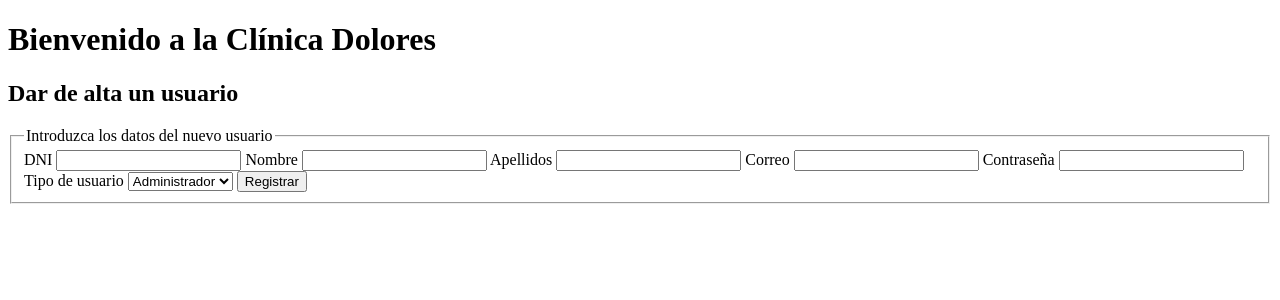
After one commit to jaguileraaguilera/clinica, a PHP site: the page made by views/usuario/alta_usuario.php in a window 1280 px wide. The commit adds this page. Shown: the top 300 px of the page. Run offline with PHP 8.4, Linux system fonts and the light colour scheme; the template is opened without the code that fills it, so the values that code supplies are empty; some libraries are stand-ins or nearby versions.

Commit message:
Registro de usuarios implementado. No esta implementado el uso de sesiones. Al realizar el registro hay que volver a entrar con las credenciales del usuario

```diff
--- a/services/UsuarioService.php
+++ b/services/UsuarioService.php
@@ -12,4 +12,8 @@ class UsuarioService {
     public function inicia_sesion($correo, $password) {
         return $this -> repository -> inicia_sesion($correo, $password);
     }
+
+    public function guardar(array $usuario) : void {
+        $this -> repository -> guardar($usuario);
+    }
 }
--- /dev/null
+++ b/views/usuario/alta_usuario.php
@@ -0,0 +1,34 @@
+<h2>Dar de alta un usuario</h2>
+
+<form action="<?=base_url?>/Usuario/registro" method="POST">
+    <fieldset>
+        <legend>Introduzca los datos del nuevo usuario</legend>
+
+        <label for="dni">DNI</label>
+        <input type="text" name="dni">
+
+        <label for="nombre">Nombre</label>
+        <input type="text" name="nombre">
+
+        <label for="apellidos">Apellidos</label>
+        <input type="text" name="apellidos">
+
+        <label for="correo">Correo</label>
+        <input type="text" name="correo">
+
+        <label for="password">Contraseña</label>
+        <input type="password" name="password">
+
+        <!-- <label for="esAdmin">Marque si el usuario es administrador</label>
+        <input type="checkbox" name="esAdmin"> -->
+
+        <label for="esAdmin">Tipo de usuario</label>
+        <select id="esAdmin" name="esAdmin">
+            <option value="1">Administrador</option>
+            <option value="0">Paciente</option>
+        </select>
+
+
+        <input type="submit" value="Registrar">
+    </fieldset>
+</form>
--- a/views/usuario/panel_administrador.php
+++ b/views/usuario/panel_administrador.php
@@ -2,6 +2,7 @@
 
 <nav>
     <ul>
+        <li><a href="<?=base_url."/Usuario/dar_alta" ?>">Registrar un nuevo usuario</a></li>
         <li><a href="<?=base_url."/Doctor/registro" ?>">Registrar un nuevo médico</a></li>
         <li><a href="<?=base_url."/Paciente/mostrarTodos"?>">Mostrar todos los pacientes</a></li>
         <li><a href="<?=base_url."/Doctor/Listar"?>">Listar Doctores</a></li>
```
Also changed, not shown: controllers/UsuarioController.php (+18 -0 lines), repositories/UsuarioRepository.php (+16 -2 lines), views/usuario/iniciar_sesion.php (+10 -5 lines).
